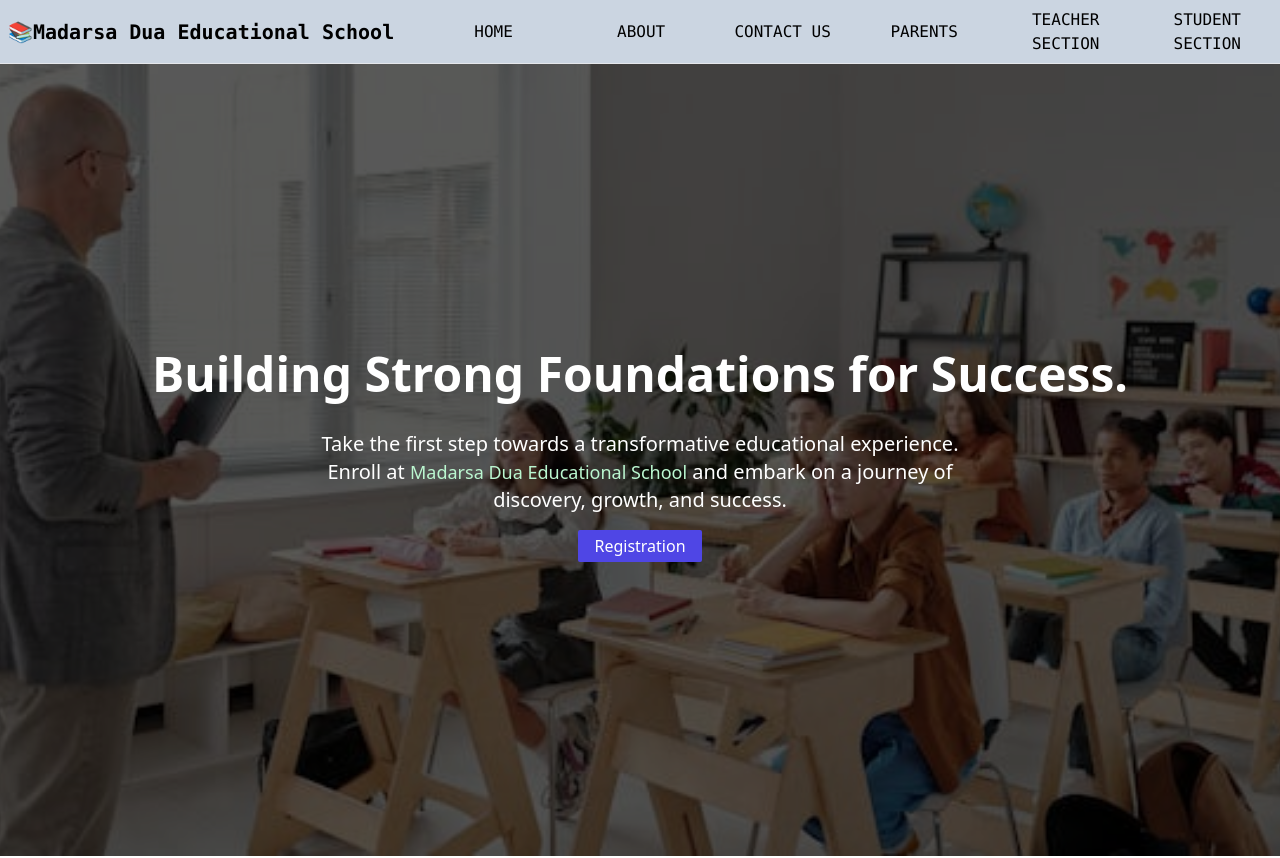
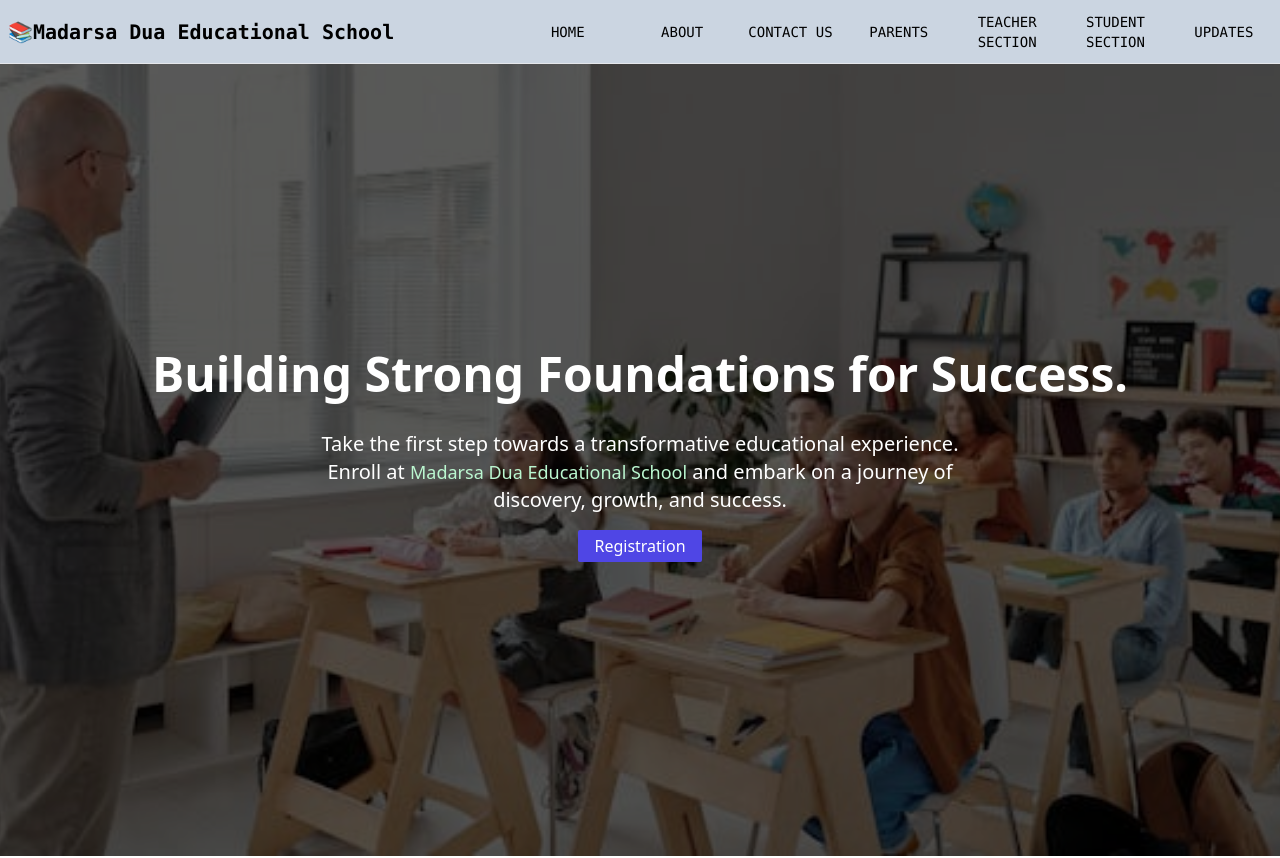
Before and after one commit to samar-abbas-786/Startlight-Academy, a React (Create React App) app in the folder FRONTEND/: page / in a window 1280 px wide. Shown: the top 858 px of the page. Built offline with nearby package versions, Linux system fonts and the light colour scheme.

Commit message:
updates section link add

```diff
--- a/FRONTEND/src/App.js
+++ b/FRONTEND/src/App.js
@@ -7,6 +7,8 @@ import Contact from "./components/contact";
 import Teacher from "./components/teacher";
 import Student from "./components/student";
 import Parent from "./components/parents";
+import Updates from "./components/updates";
+
 // import Footer from "./components/footer";
 import React from "react";
 import Home from "./components/Home";
@@ -24,6 +26,7 @@ function App() {
         <Route exact path="/parents" element={<Parent />} />
         <Route exact path="/teacher" element={<Teacher />} />
         <Route exact path="/student" element={<Student />} />
+        <Route exact path="/updates" element={<Updates />} />
       </Routes>
     </BrowserRouter>
   );
--- a/FRONTEND/src/components/Navbar.jsx
+++ b/FRONTEND/src/components/Navbar.jsx
@@ -4,28 +4,31 @@ import { Link } from "react-router-dom";
 
 export default function Navbar() {
   return (
-    <nav className="fixed z-50 flex w-screen h-16 items-center justify-between font-bold  text-black border-b px-2 bg-slate-300 ">
+    <nav className="fixed z-50 flex w-screen h-16 items-center justify-between font-bold   text-black border-b px-2 bg-slate-300 ">
       <div className="logo w-2/5 text-xl font-bold font-mono">
         📚Madarsa Dua Educational School
       </div>
-      <ul className="grid space-x-3 h-16 font-bold grid-cols-6  items-center    ">
-        <li className=" list-none h-16 flex items-center justify-center text-base  font-medium font-mono text-center  hover:bg-black hover:text-white hover:font-semibold">
+      <ul className="grid space-x-3 h-16 font-bold grid-cols-7  items-center w-3/5    ">
+        <li className=" list-none h-16 flex items-center justify-center text-sm  font-medium font-mono text-center  hover:bg-black hover:text-white hover:font-semibold">
           <Link to="/">HOME </Link>
         </li>
-        <li className="list-none h-16 flex items-center justify-center text-base font-medium font-mono text-center hover:bg-black hover:text-white hover:font-semibold">
+        <li className="list-none h-16 flex items-center justify-center text-sm font-medium font-mono text-center hover:bg-black hover:text-white hover:font-semibold">
           <Link to="/about">ABOUT</Link>
         </li>
-        <li className="list-none h-16 flex items-center justify-center text-base font-medium font-mono text-center hover:bg-black hover:text-white hover:font-semibold">
+        <li className="list-none h-16 flex items-center justify-center text-sm font-medium font-mono text-center hover:bg-black hover:text-white hover:font-semibold">
           <Link to="/contact">CONTACT US</Link>
         </li>
-        <li className="list-none h-16 flex items-center justify-center text-base font-medium font-mono text-center hover:bg-black hover:text-white hover:font-semibold">
+        <li className="list-none h-16 flex items-center justify-center text-sm font-medium font-mono text-center hover:bg-black hover:text-white hover:font-semibold">
           <Link to="/parents">PARENTS</Link>
         </li>
-        <li className="list-none h-16 px-2 flex items-center justify-center text-base font-medium font-mono text-center hover:bg-black hover:text-white hover:font-semibold">
+        <li className="list-none h-16 px-2 flex items-center justify-center text-sm font-medium font-mono text-center hover:bg-black hover:text-white hover:font-semibold">
           <Link to="/teacher">TEACHER SECTION</Link>
         </li>
-        <li className="list-none px-2 h-16 flex items-center justify-center text-base font-medium font-mono text-center hover:bg-black hover:text-white hover:font-semibold">
+        <li className="list-none px-2 h-16 flex items-center justify-center text-sm font-medium font-mono text-center hover:bg-black hover:text-white hover:font-semibold">
           <Link to="/student">STUDENT SECTION</Link>
+        </li>
+        <li className="list-none px-2 h-16 flex items-center justify-center text-sm font-medium font-mono text-center hover:bg-black hover:text-white hover:font-semibold">
+          <Link to="/updates">UPDATES</Link>
         </li>
       </ul>
     </nav>
--- /dev/null
+++ b/FRONTEND/src/components/updates.jsx
@@ -0,0 +1,11 @@
+import React from "react";
+
+const updates = () => {
+  return (
+    <div>
+      <h1>Hello This is Updates</h1>
+    </div>
+  );
+};
+
+export default updates;
```
